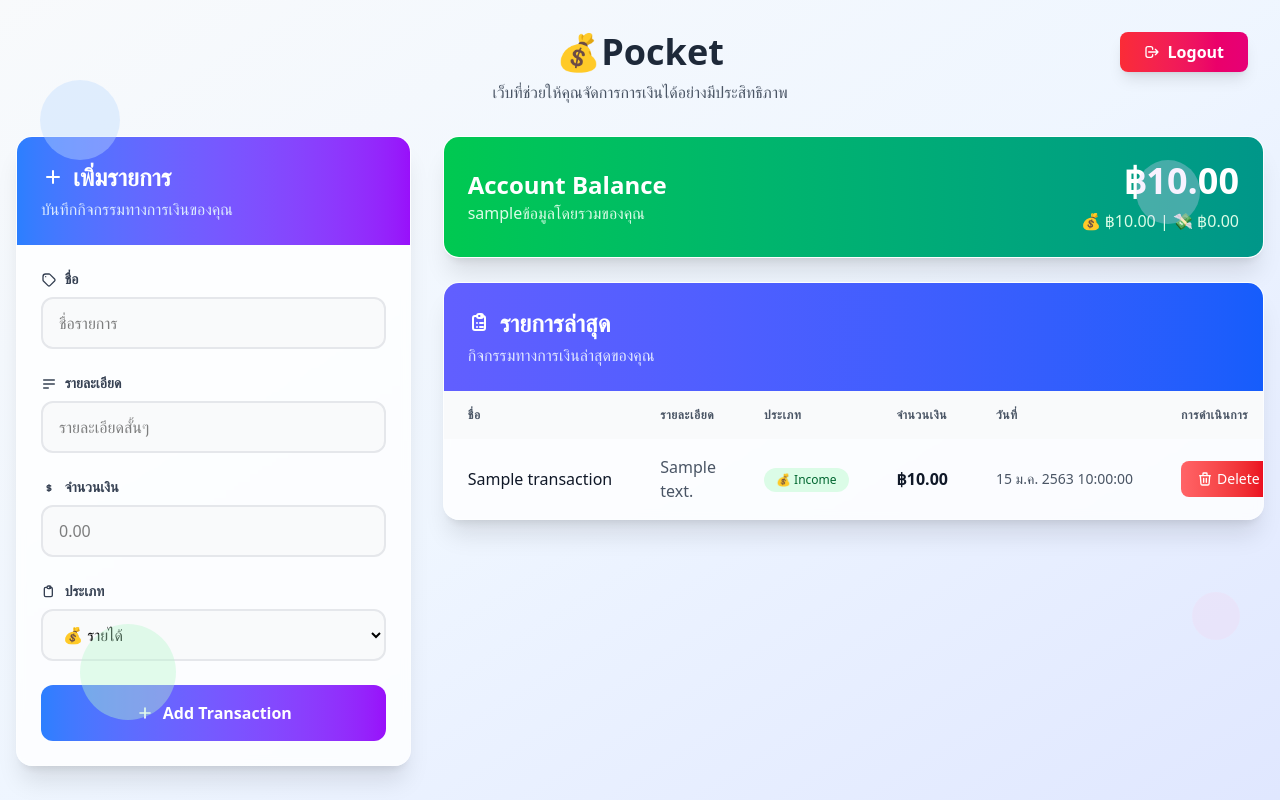
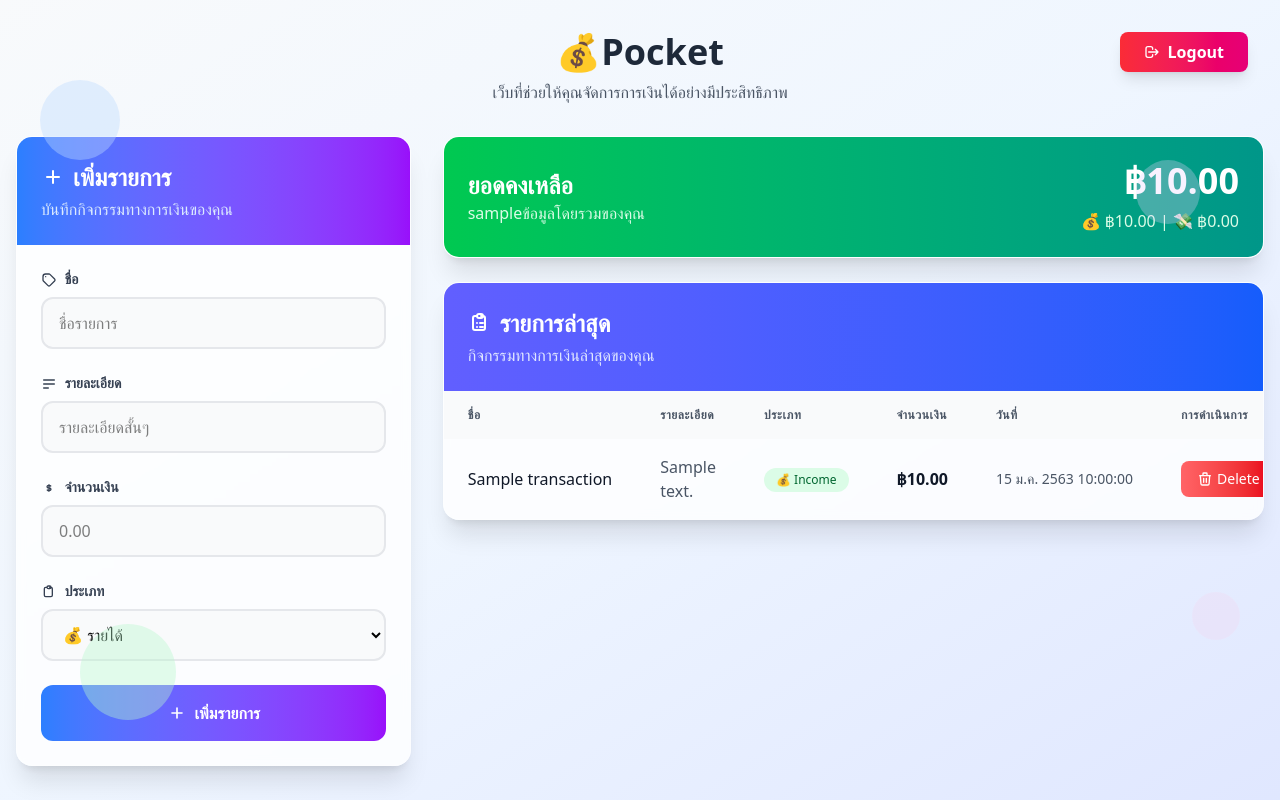
Before and after one commit to bXiilzy/pocket, a Django app: page / in a window 1280 px wide. Run offline with Django 5.2, Linux system fonts and the light colour scheme; a user stored in the database is signed in; tables that the repository leaves empty hold one stand-in row (values such as "Sample post"); some libraries are stand-ins or nearby versions.

Commit message:
fix home

```diff
--- a/templates/home.html
+++ b/templates/home.html
@@ -76,7 +76,7 @@
                 <svg class="w-5 h-5 mr-2" fill="none" stroke="currentColor" viewBox="0 0 24 24">
                   <path stroke-linecap="round" stroke-linejoin="round" stroke-width="2" d="M12 6v6m0 0v6m0-6h6m-6 0H6"/>
                 </svg>
-                Add Transaction
+                เพิ่มรายการ
               </button>
             </form>
           </div>
@@ -91,7 +91,7 @@
           <div class="bg-gradient-to-r from-green-500 to-teal-600 p-6">
             <div class="flex items-center justify-between">
               <div>
-                <h2 class="text-2xl font-bold text-white">Account Balance</h2>
+                <h2 class="text-2xl font-bold text-white">ยอดคงเหลือ</h2>
                 <p class="text-green-100">{{ user }}ข้อมูลโดยรวมของคุณ</p>
               </div>
               <div class="text-right">
```
